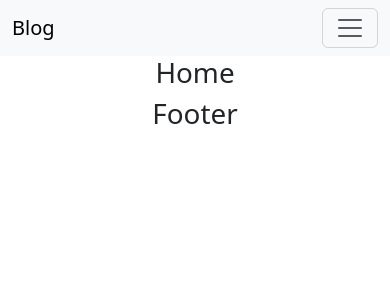
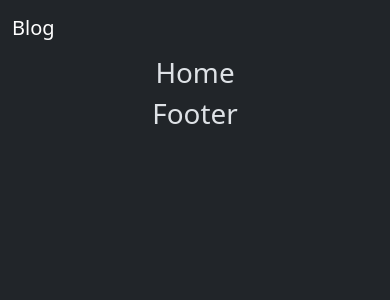
Before and after one commit to alessiozaccato/react-router, a React (Vite) app: page / in a window 390 px wide. Shown: the top 300 px of the page. Built offline with nearby package versions, Linux system fonts and the light colour scheme.

Commit message:
ADD: bonus

```diff
--- a/index.html
+++ b/index.html
@@ -1,5 +1,5 @@
 <!doctype html>
-<html lang="en">
+<html lang="en" data-bs-theme="dark">
 
 <head>
   <meta charset="UTF-8" />
--- a/src/App.jsx
+++ b/src/App.jsx
@@ -17,7 +17,8 @@ function App() {
       <BrowserRouter>
         <Routes>
           <Route Component={DefaultLayout}>
-            <Route path="/" Component={HomePage} />
+            {/* I can write index insted of path="/" ,it's the same thing */}
+            <Route index Component={HomePage} />
             <Route path="/aboutus" Component={AboutUs} />
             <Route path="/posts" Component={Posts} />
           </Route>
--- a/src/components/HeaderNav.jsx
+++ b/src/components/HeaderNav.jsx
@@ -3,22 +3,11 @@ import { Link, NavLink } from 'react-router-dom';
 const HeaderNav = () => {
     return (
         <>
-            <nav className="navbar navbar-expand-sm navbar-light bg-light">
+            <nav className="navbar navbar-expand-sm navbar-dark bg-dark">
                 <div className="container">
                     <NavLink className="navbar-brand" to="/">
                         Blog
                     </NavLink>
-                    <button
-                        className="navbar-toggler d-lg-none"
-                        type="button"
-                        data-bs-toggle="collapse"
-                        data-bs-target="#collapsibleNavId"
-                        aria-controls="collapsibleNavId"
-                        aria-expanded="false"
-                        aria-label="Toggle navigation"
-                    >
-                        <span className="navbar-toggler-icon"></span>
-                    </button>
                     <div className="collapse navbar-collapse" id="collapsibleNavId">
                         <ul className="navbar-nav me-auto mt-2 mt-lg-0">
                             <li className="nav-item">
```
